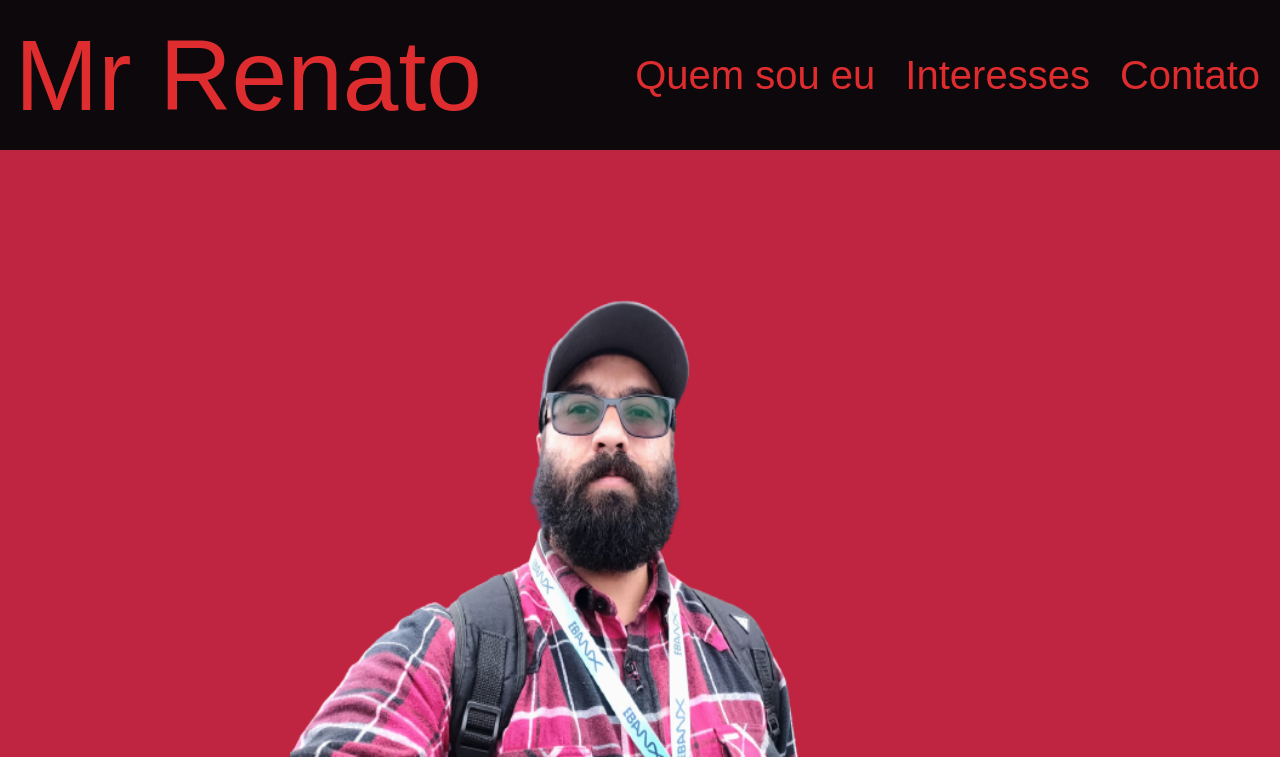
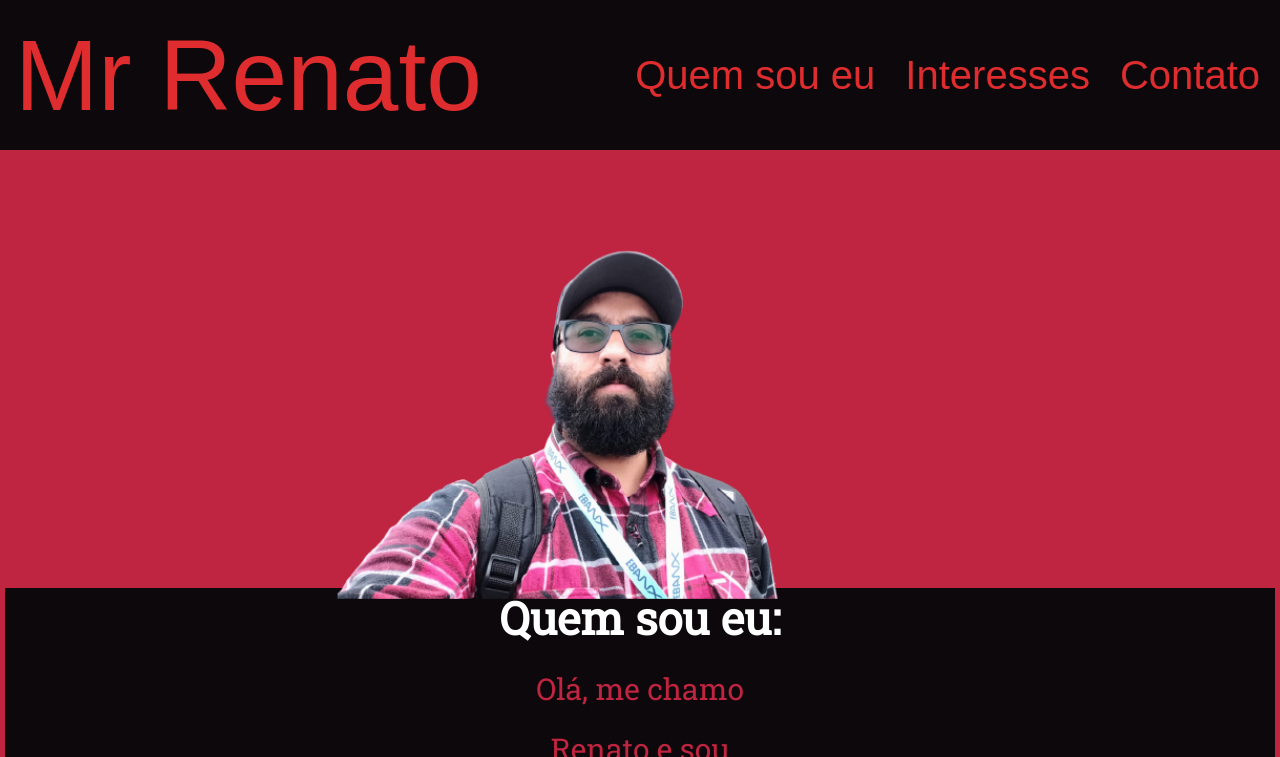
Before and after one commit to Renato-Miranda/portifolioPaginaPessoal, a plain HTML site: page index.html in a window 1280 px wide. In both pictures the pointer is over the picture 640 px from the left and 376 px from the top of the page. Shown: the top 757 px of the page. Drawn offline with Linux system fonts and the light colour scheme; a web font is replaced by a local one.

Commit message:
fix: hover da imagem

```diff
--- a/style.css
+++ b/style.css
@@ -63,7 +63,7 @@ main {
     align-items: center;
     background-color: #BF2441;
     color: #0D080B;
-    padding: 10px;
+    padding: 5px;
     font-family: 'Roboto Slab', serif;
 }
 
@@ -71,8 +71,8 @@ img {
     display: block;
 }
 img:hover {
-    width: 700px;
-    height: 600px;
+    scale: 105%;
+    transition: .5s;
 }
 
 #resumo {
```
